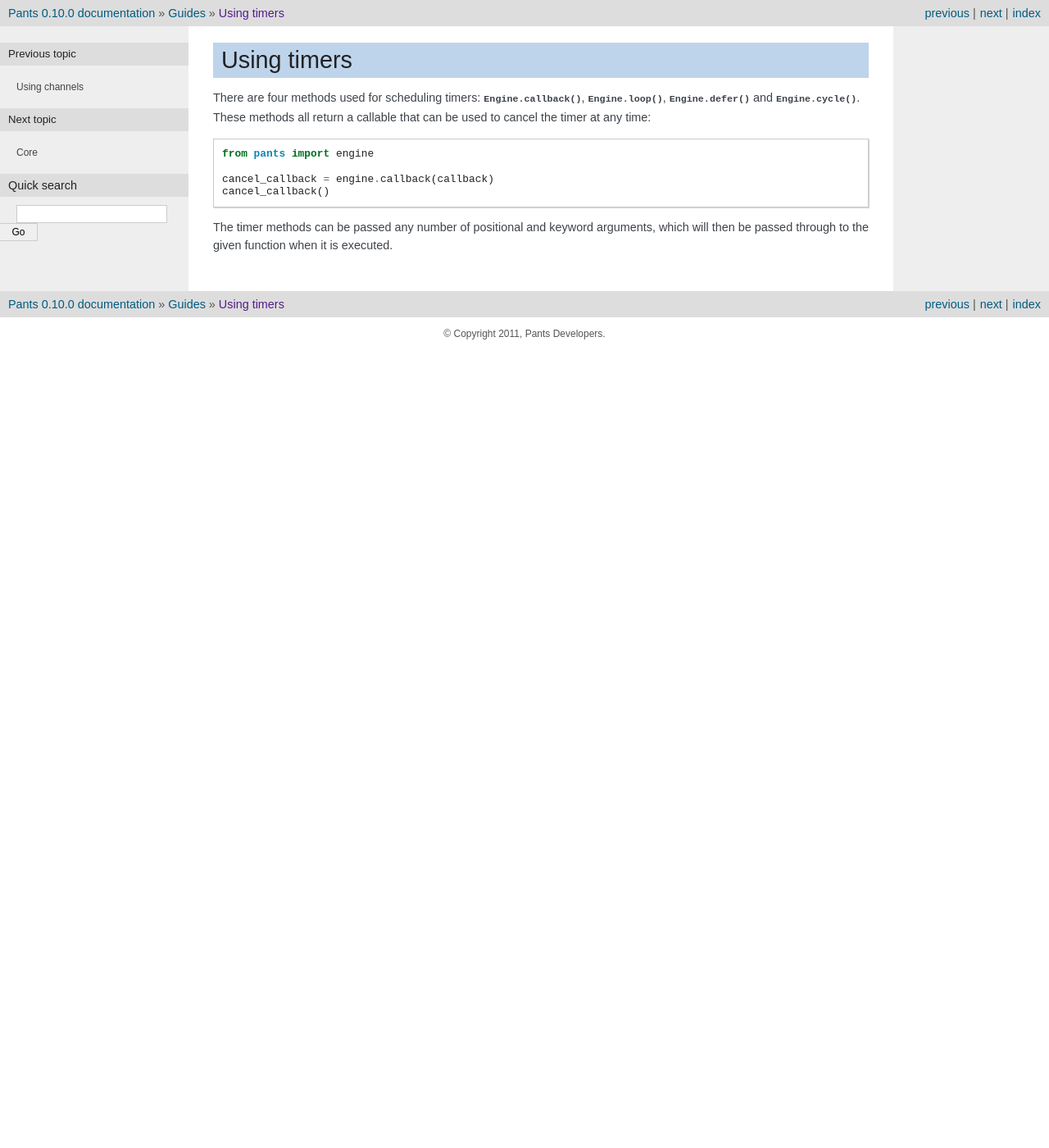
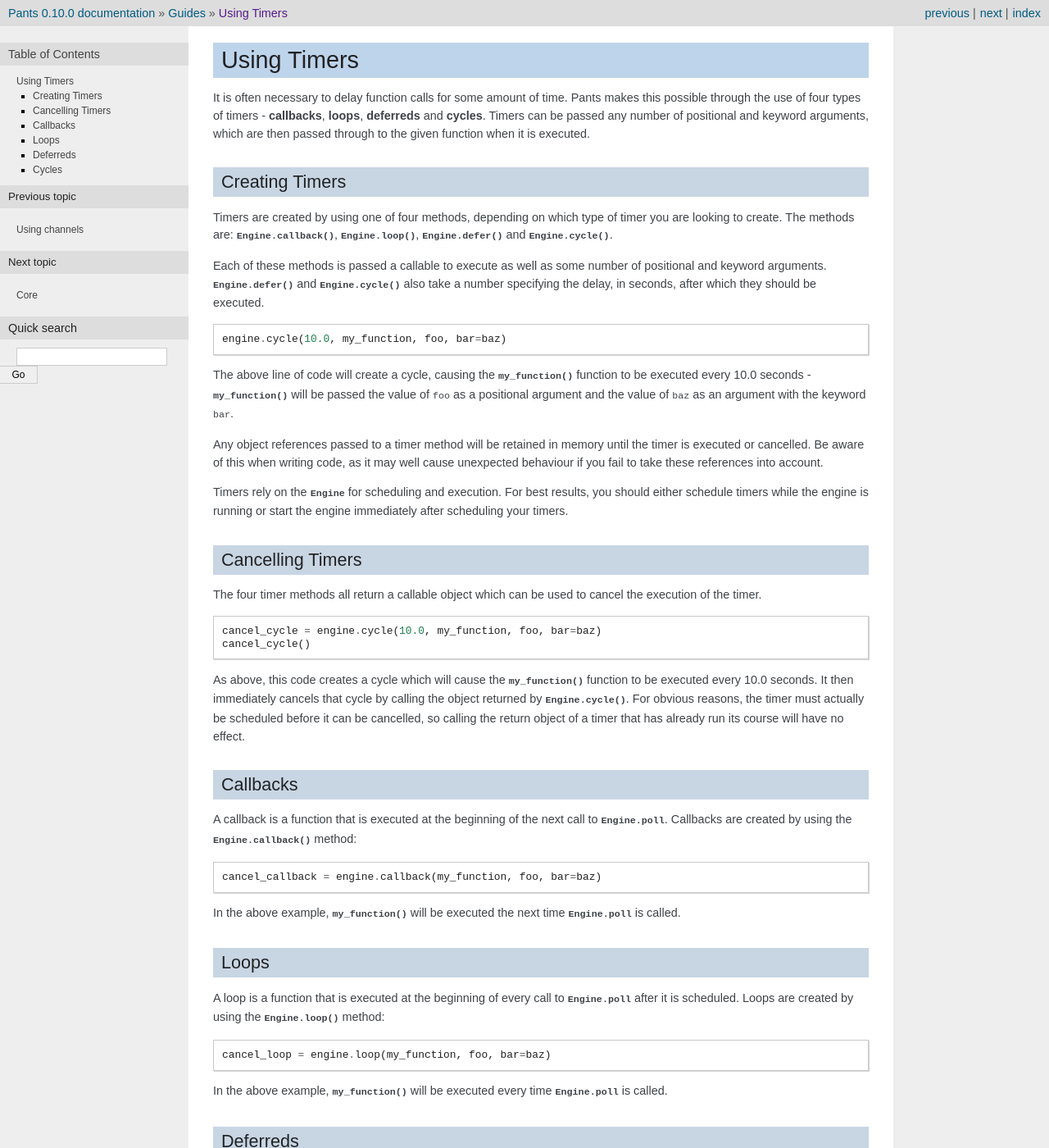
Before and after one commit to ecdavis/pants, a Sphinx documentation site: the page built from docs/guides/timers.rst, in a window 1280 px wide and 1400 px high. Shown: the whole window at 82% size. Built offline with Sphinx 7.4.7, drawn with Linux system fonts in a browser that asks for light colours; some of the changed text lies outside the part shown.

Commit message:
Wrote the Using Timers guide.

```diff
--- a/docs/guides/timers.rst
+++ b/docs/guides/timers.rst
@@ -1,19 +1,113 @@
-Using timers
+Using Timers
 ************
 
-There are four methods used for scheduling timers:
+It is often necessary to delay function calls for some amount of time. Pants
+makes this possible through the use of four types of timers - **callbacks**,
+**loops**, **deferreds** and **cycles**. Timers can be passed any number of
+positional and keyword arguments, which are then passed through to the given
+function when it is executed.
+
+
+Creating Timers
+===============
+
+Timers are created by using one of four methods, depending on which type of
+timer you are looking to create. The methods are:
 :meth:`Engine.callback() <pants.engine.Engine.callback>`,
 :meth:`Engine.loop() <pants.engine.Engine.loop>`,
 :meth:`Engine.defer() <pants.engine.Engine.defer>` and
 :meth:`Engine.cycle() <pants.engine.Engine.cycle>`.
-These methods all return a callable that can be used to cancel the timer
-at any time::
 
-    from pants import engine
+Each of these methods is passed a callable to execute as well as some number
+of positional and keyword arguments.
+:meth:`Engine.defer() <pants.engine.Engine.defer>` and
+:meth:`Engine.cycle() <pants.engine.Engine.cycle>` also take a number
+specifying the delay, in seconds, after which they should be executed.
 
-    cancel_callback = engine.callback(callback)
-    cancel_callback()
+::
 
-The timer methods can be passed any number of positional and keyword
-arguments, which will then be passed through to the given function when
-it is executed.
+    engine.cycle(10.0, my_function, foo, bar=baz)
+
+The above line of code will create a cycle, causing the :func:`my_function`
+function to be executed every 10.0 seconds - :func:`my_function` will be
+passed the value of ``foo`` as a positional argument and the value of ``baz``
+as an argument with the keyword ``bar``.
+
+Any object references passed to a timer method will be retained in memory
+until the timer is executed or cancelled. Be aware of this when writing
+code, as it may well cause unexpected behaviour if you fail to take these
+references into account.
+
+Timers rely on the :obj:`~pants.engine.Engine` for scheduling and execution.
+For best results, you should either schedule timers while the engine is
+running or start the engine immediately after scheduling your timers.
+
+
+Cancelling Timers
+=================
+
+The four timer methods all return a callable object which can be used to
+cancel the execution of the timer.
+
+::
+
+    cancel_cycle = engine.cycle(10.0, my_function, foo, bar=baz)
+    cancel_cycle()
+
+As above, this code creates a cycle which will cause the :func:`my_function`
+function to be executed every 10.0 seconds. It then immediately cancels that
+cycle by calling the object returned by
+:meth:`Engine.cycle() <pants.engine.Engine.cycle>`. For obvious reasons, the
+timer must actually be scheduled before it can be cancelled, so calling the
+return object of a timer that has already run its course will have no effect.
+
+
+Callbacks
+=========
+
+A callback is a function that is executed at the beginning of the next call to
+:meth:`Engine.poll <pants.engine.Engine.poll>`. Callbacks are created by using
+the :meth:`Engine.callback() <pants.engine.Engine.callback>` method::
+
+    cancel_callback = engine.callback(my_function, foo, bar=baz)
+
+In the above example, :func:`my_function` will be executed the next time
+:meth:`Engine.poll <pants.engine.Engine.poll>` is called.
+
+
+Loops
+=====
+
+A loop is a function that is executed at the beginning of every call to
+:meth:`Engine.poll <pants.engine.Engine.poll>` after it is scheduled. Loops
+are created by using the :meth:`Engine.loop() <pants.engine.Engine.loop>`
+method::
+
+    cancel_loop = engine.loop(my_function, foo, bar=baz)
+
+In the above example, :func:`my_function` will be executed every time
+:meth:`Engine.poll <pants.engine.Engine.poll>` is called.
+
+
+Deferreds
+=========
+
+A deferred is a function that is executed after a certain amount of time has
+passed. Deferreds are created by using the
+:meth:`Engine.defer() <pants.engine.Engine.defer>` method::
+
+    cancel_deferred = engine.defer(5.0, my_function, foo, bar=baz)
+
+In the above example, :func:`my_function` will be executed after 5 seconds.
+
+
+Cycles
+======
+
+A cycle is a function that is executed at regular intervals. Cycles are
+created by using the :meth:`Engine.cycle() <pants.engine.Engine.cycle>`
+method::
+
+    cancel_cycle = engine.cycle(10.0, my_function, foo, bar=baz)
+
+In the above example, :func:`my_function` will be executed every 10 seconds.
--- a/docs/utilities/sendfile.rst
+++ b/docs/utilities/sendfile.rst
@@ -9,9 +9,11 @@ Sendfile
 
 .. py:function:: sendfile(sfile, channel, offset, nbytes)
 
-    Provides access to or implements the ``sendfile()`` system call in Python.
+    Provides access to or implements the ``sendfile()`` system call in
+    Python.
 
-    This function is replaced at runtime by one of the implementations listed below.
+    This function is replaced at runtime by one of the implementations
+    listed below.
 
     =========  ============
     Argument   Description
```
Also changed, not shown: docs/guides/engine.rst (+21 -17 lines).
